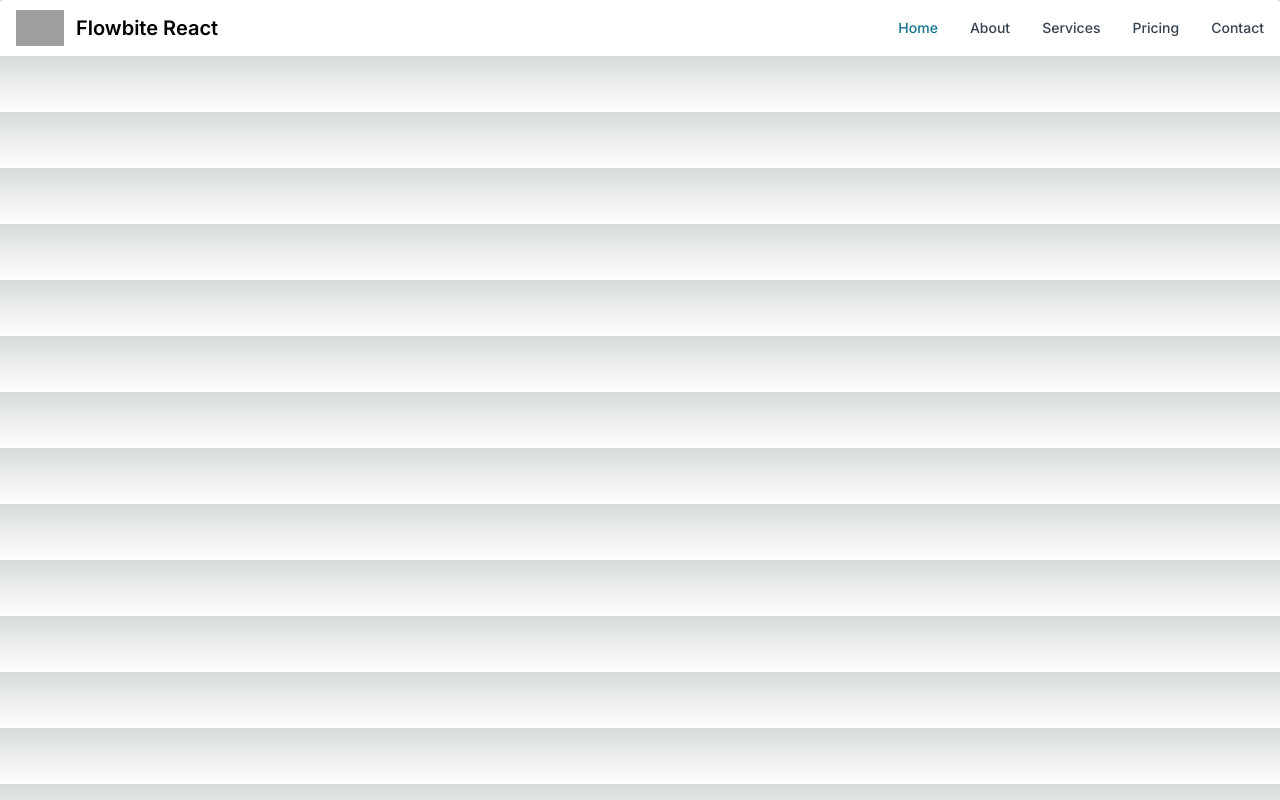
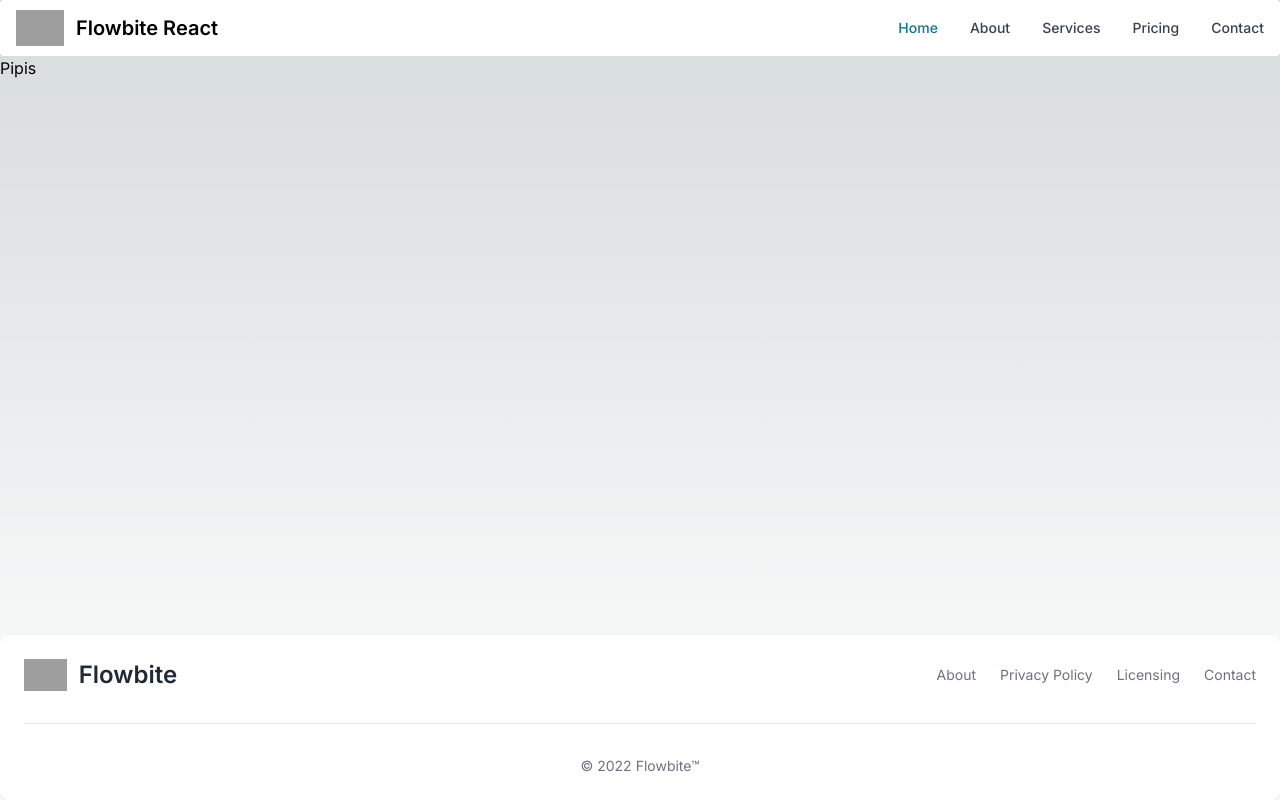
Before and after one commit to zoriana-melnyk/pipes, a Next.js app: page / in a window 1280 px wide. Built offline with nearby package versions, Linux system fonts and the light colour scheme; grey boxes are pictures that could not be loaded.

Commit message:
faet: basic app layout

```diff
--- /dev/null
+++ b/src/app/components/AppFooter.js
@@ -0,0 +1,30 @@
+'use client';
+
+import { Footer } from 'flowbite-react';
+
+const AppFooter = () => {
+  return (
+    <Footer container>
+      <div className="w-full text-center">
+        <div className="w-full justify-between sm:flex sm:items-center sm:justify-between">
+          <Footer.Brand
+            href="https://flowbite.com"
+            src="https://flowbite.com/docs/images/logo.svg"
+            alt="Flowbite Logo"
+            name="Flowbite"
+          />
+          <Footer.LinkGroup>
+            <Footer.Link href="#">About</Footer.Link>
+            <Footer.Link href="#">Privacy Policy</Footer.Link>
+            <Footer.Link href="#">Licensing</Footer.Link>
+            <Footer.Link href="#">Contact</Footer.Link>
+          </Footer.LinkGroup>
+        </div>
+        <Footer.Divider />
+        <Footer.Copyright href="#" by="Flowbite™" year={2022} />
+      </div>
+    </Footer>
+  );
+}
+
+export { AppFooter };
--- /dev/null
+++ b/src/app/components/Header.js
@@ -0,0 +1,33 @@
+import Link from 'next/link';
+import { Navbar } from 'flowbite-react';
+
+const Header = () => {
+  return (
+    <Navbar fluid rounded>
+      <Navbar.Brand as={Link} href="/">
+        <img
+          src="https://img.freepik.com/premium-vector/a-blue-square-with-a-globe-icon-on-it_876006-15.jpg"
+          className="mr-3 h-6 sm:h-9"
+          alt="Flowbite React Logo"
+        />
+        <span className="self-center whitespace-nowrap text-xl font-semibold dark:text-white">
+          Flowbite React
+        </span>
+      </Navbar.Brand>
+      <Navbar.Toggle />
+      <Navbar.Collapse>
+        <Navbar.Link href="#" active>
+          Home
+        </Navbar.Link>
+        <Navbar.Link as={Link} href="#">
+          About
+        </Navbar.Link>
+        <Navbar.Link href="#">Services</Navbar.Link>
+        <Navbar.Link href="#">Pricing</Navbar.Link>
+        <Navbar.Link href="#">Contact</Navbar.Link>
+      </Navbar.Collapse>
+    </Navbar>
+  );
+};
+
+export { Header };
--- /dev/null
+++ b/src/app/components/index.js
@@ -0,0 +1,2 @@
+export * from './Header';
+export * from './AppFooter';
--- a/src/app/globals.css
+++ b/src/app/globals.css
@@ -17,6 +17,10 @@
 }
 
 body {
+  min-height: 100vh;
+  display: flex;
+  flex-direction: column;
+
   color: rgb(var(--foreground-rgb));
   background: linear-gradient(
       to bottom,
@@ -25,3 +29,7 @@ body {
     )
     rgb(var(--background-start-rgb));
 }
+
+main {
+  flex: 1;
+}
--- a/src/app/page.js
+++ b/src/app/page.js
@@ -1,28 +1,15 @@
-
 'use client';
 
-import Link from 'next/link';
-import { Navbar } from 'flowbite-react';
+import { AppFooter, Header } from './components';
 
 export default function HomePage() {
   return (
-    <Navbar fluid rounded>
-      <Navbar.Brand as={Link} href="/">
-        <img src="https://img.freepik.com/premium-vector/a-blue-square-with-a-globe-icon-on-it_876006-15.jpg" className="mr-3 h-6 sm:h-9" alt="Flowbite React Logo" />
-        <span className="self-center whitespace-nowrap text-xl font-semibold dark:text-white">Flowbite React</span>
-      </Navbar.Brand>
-      <Navbar.Toggle />
-      <Navbar.Collapse>
-        <Navbar.Link href="#" active>
-          Home
-        </Navbar.Link>
-        <Navbar.Link as={Link} href="#">
-          About
-        </Navbar.Link>
-        <Navbar.Link href="#">Services</Navbar.Link>
-        <Navbar.Link href="#">Pricing</Navbar.Link>
-        <Navbar.Link href="#">Contact</Navbar.Link>
-      </Navbar.Collapse>
-    </Navbar>
+    <>
+      <Header />
+      <main>
+        <h1>Pipis</h1>
+      </main>
+      <AppFooter />
+    </>
   );
 }
```
Also changed, not shown: 1 other file (tests, documents, lock files or other folders).
